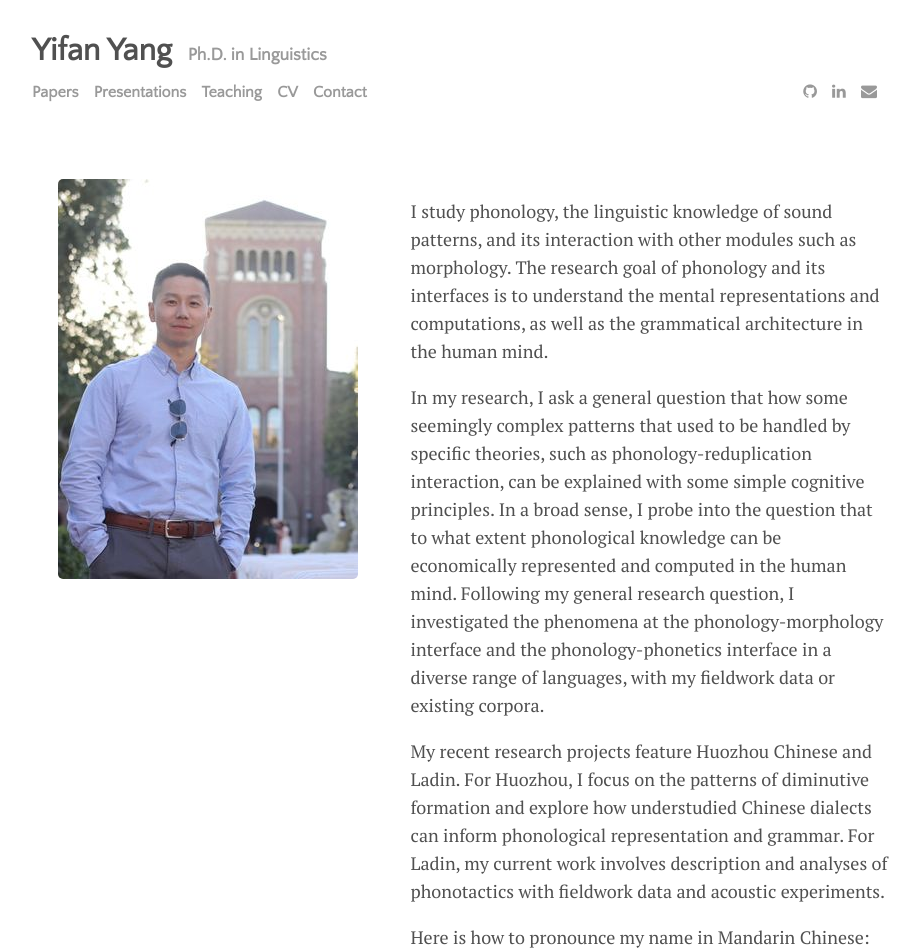
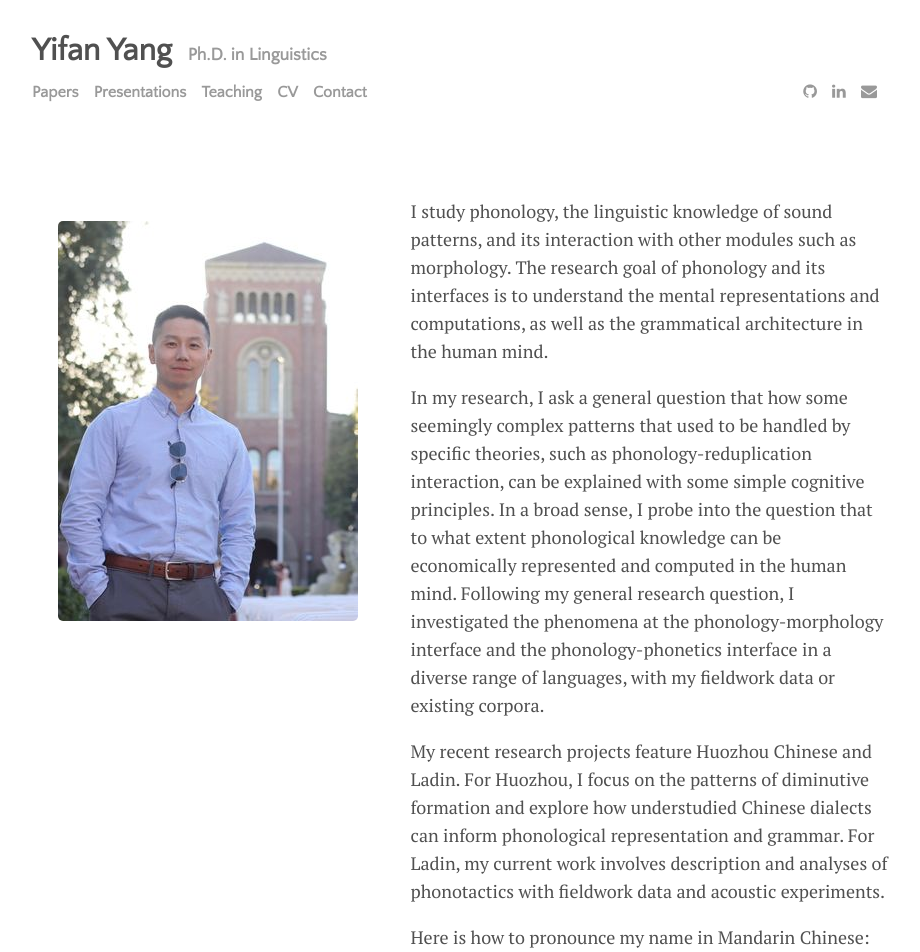
Before and after one commit to yifanyang08/yifanyang08.github.io, a Jekyll site: the page built from index.html, in a window 1280 px wide. Shown: the top 952 px of the page, without its empty margins (183-1103 px from the left). Built offline with Jekyll 4.4.1, drawn with Linux system fonts in a browser that asks for light colours; the list of posts is cut into pages by our own code.

Commit message:
Update _default.scss

```diff
--- a/_sass/_default.scss
+++ b/_sass/_default.scss
@@ -22,7 +22,7 @@
 
 .imgDetails {
 margin-left:0%;
-margin-top:0%;
+margin-top:5%;
 float:left;
 height:auto;
 width:300px;
```
